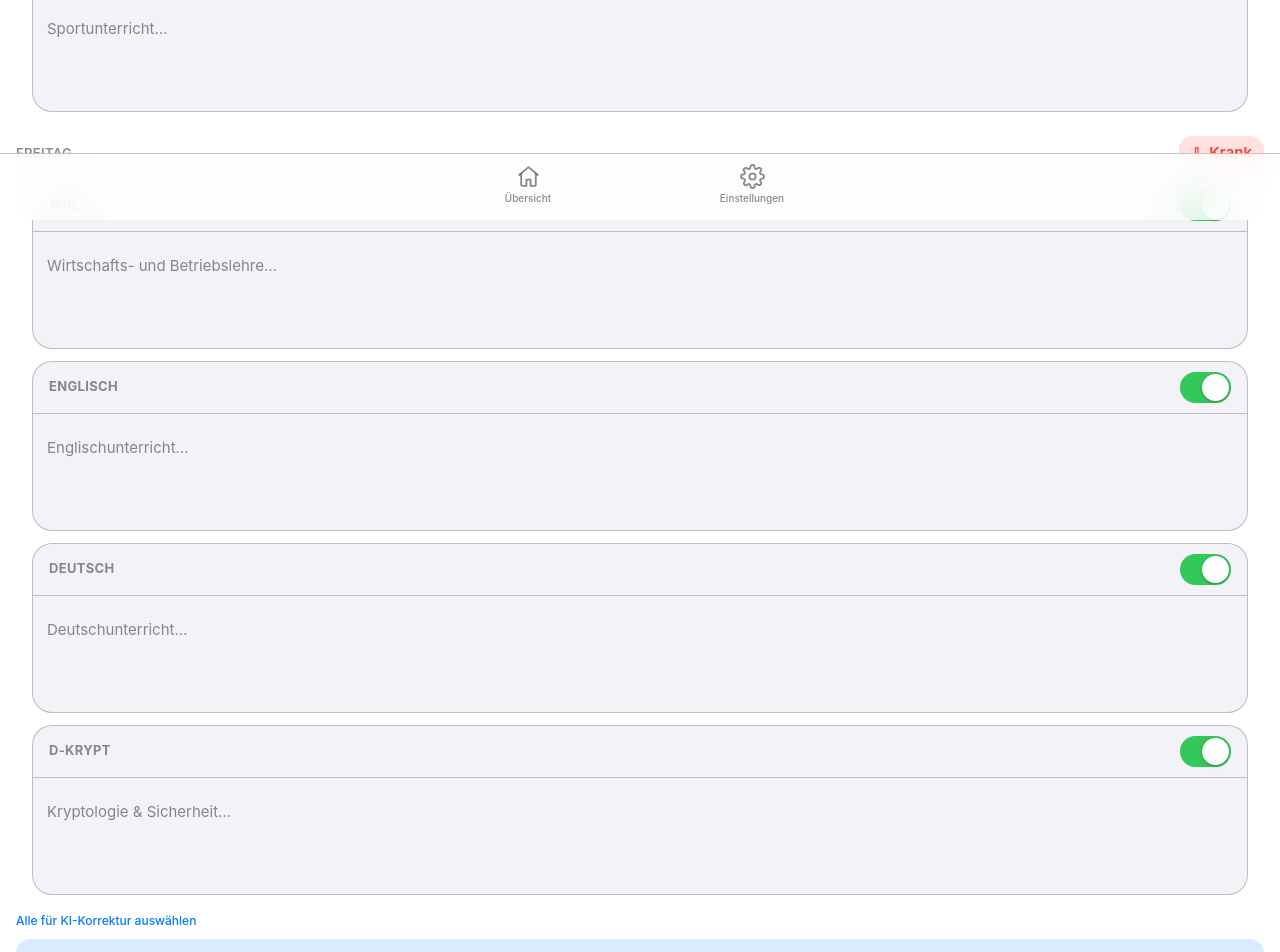
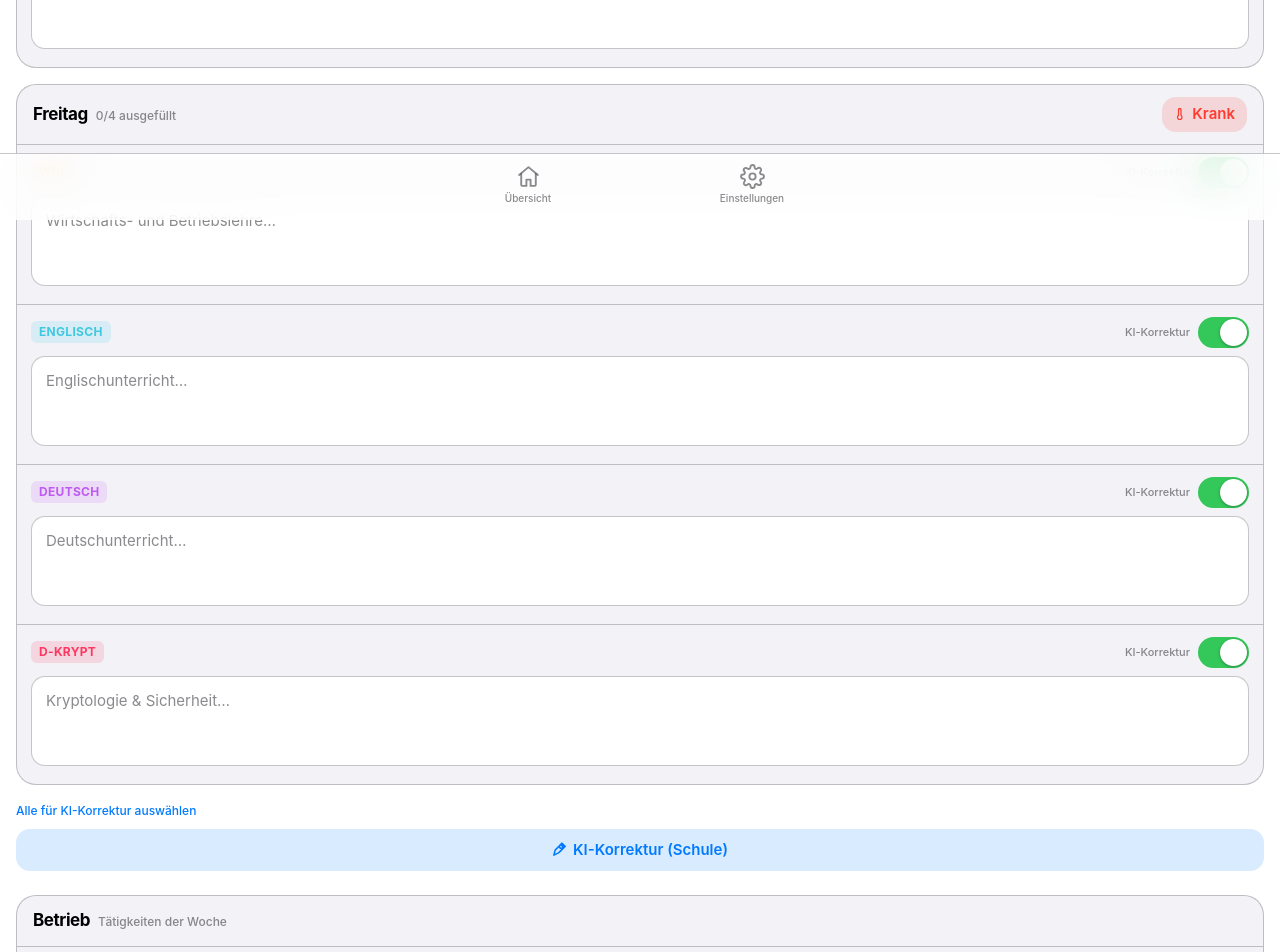
Before and after one commit to yildizog/AutoBerichtsheft, a Next.js app in the folder web/: page /report/1 in a window 1280 px wide. Shown: the part 580-1532 px from the top of the page. Built offline with nearby package versions, Linux system fonts and the light colour scheme; no server answers.

Commit message:
Schulkarten anpassung

```diff
--- /dev/null
+++ b/web/app/api/cron/cleanup/route.ts
@@ -0,0 +1,62 @@
+import { NextRequest, NextResponse } from 'next/server';
+import { firebaseDelete, firebaseGet } from '@/lib/firebase';
+import { ReportDoc, StatusDoc } from '@/lib/types';
+
+export const runtime = 'nodejs';
+
+// Räumt erledigte Berichte auf: Wochen mit Status "success", die seit mehr als
+// 7 Tagen unverändert sind und nicht mehr auf IHK-Genehmigung warten, werden
+// aus Firebase gelöscht. Aufruf via Vercel Cron (siehe vercel.json), abgesichert
+// über CRON_SECRET wie der Weekly-Digest.
+const WEEK_MS = 7 * 24 * 60 * 60 * 1000;
+
+function parseTimestamp(value: string | undefined): number | null {
+  if (!value) return null;
+  const t = Date.parse(value);
+  return Number.isNaN(t) ? null : t;
+}
+
+export async function GET(req: NextRequest) {
+  const cronSecret = process.env.CRON_SECRET;
+  if (cronSecret) {
+    const auth = req.headers.get('authorization');
+    if (auth !== `Bearer ${cronSecret}`) {
+      return NextResponse.json({ error: 'Nicht autorisiert.' }, { status: 401 });
+    }
+  }
+
+  try {
+    const [reports, status] = await Promise.all([
+      firebaseGet<Record<string, ReportDoc>>('reports'),
+      firebaseGet<StatusDoc>('status'),
+    ]);
+    if (!reports) return NextResponse.json({ deleted: [] });
+
+    // Wochen, die laut Status-Check noch auf Genehmigung warten, gelten in der
+    // App nicht als "Erledigt" und bleiben stehen.
+    const pending = new Set(status?.details?.pending || []);
+    const now = Date.now();
+    const deleted: string[] = [];
+    const skipped: string[] = [];
+
+    for (const [id, doc] of Object.entries(reports)) {
+      if (doc.status !== 'success' || pending.has(id)) continue;
+      // Jüngster bekannter Zeitpunkt: letzte Bearbeitung, sonst Anlage, sonst
+      // die Wochen-ID selbst (Datumsformat). Ohne datierbaren Anhaltspunkt
+      // wird nichts gelöscht.
+      const ts = parseTimestamp(doc.updatedAt) ?? parseTimestamp(doc.createdAt) ?? parseTimestamp(id);
+      if (ts === null) {
+        skipped.push(id);
+        continue;
+      }
+      if (now - ts > WEEK_MS) {
+        await firebaseDelete(`reports/${encodeURIComponent(id)}`);
+        deleted.push(id);
+      }
+    }
+
+    return NextResponse.json({ deleted, skipped });
+  } catch (err) {
+    return NextResponse.json({ error: (err as Error).message }, { status: 500 });
+  }
+}
--- a/web/app/api/reports/[id]/route.ts
+++ b/web/app/api/reports/[id]/route.ts
@@ -1,5 +1,5 @@
 import { NextRequest, NextResponse } from 'next/server';
-import { firebaseGet, firebasePatch } from '@/lib/firebase';
+import { firebaseDelete, firebaseGet, firebasePatch } from '@/lib/firebase';
 import { ReportContent, ReportDoc, SCHOOL_FIELDS } from '@/lib/types';
 
 export const runtime = 'nodejs';
@@ -46,3 +46,15 @@ export async function PATCH(req: NextRequest, { params }: { params: { id: string
     return NextResponse.json({ error: (err as Error).message }, { status: 500 });
   }
 }
+
+export async function DELETE(_req: NextRequest, { params }: { params: { id: string } }) {
+  try {
+    const id = encodeURIComponent(params.id);
+    const existing = await firebaseGet<ReportDoc>(`reports/${id}`);
+    if (!existing) return NextResponse.json({ error: 'Bericht nicht gefunden.' }, { status: 404 });
+    await firebaseDelete(`reports/${id}`);
+    return NextResponse.json({ ok: true });
+  } catch (err) {
+    return NextResponse.json({ error: (err as Error).message }, { status: 500 });
+  }
+}
--- a/web/app/report/[id]/page.tsx
+++ b/web/app/report/[id]/page.tsx
@@ -5,20 +5,22 @@ import { useParams, useRouter } from 'next/navigation';
 import { apiFetch } from '@/lib/client/api';
 import { Report, SchoolField, SickDays } from '@/lib/types';
 import { Switch } from '@/components/switch';
-import { IconBed, IconChevron, IconSparkles, IconUpload } from '@/components/icons';
+import { IconBed, IconCheck, IconChevron, IconSparkles, IconUpload, IconX } from '@/components/icons';
 import { useToast } from '@/components/providers';
 
-const MONTAG_FIELDS: { id: SchoolField; label: string; placeholder: string }[] = [
-  { id: 'stdm', label: 'STDM', placeholder: 'Softwaretechnologie und Datenmanagement…' },
-  { id: 'evp', label: 'EVP', placeholder: 'Entwicklung Vernetzter Prozesse…' },
-  { id: 'sport', label: 'Sport', placeholder: 'Sportunterricht…' },
+type SubjectField = { id: SchoolField; label: string; placeholder: string; chip: string };
+
+const MONTAG_FIELDS: SubjectField[] = [
+  { id: 'stdm', label: 'STDM', placeholder: 'Softwaretechnologie und Datenmanagement…', chip: 'bg-ios-blue/15 text-ios-blue' },
+  { id: 'evp', label: 'EVP', placeholder: 'Entwicklung Vernetzter Prozesse…', chip: 'bg-ios-indigo/15 text-ios-indigo' },
+  { id: 'sport', label: 'Sport', placeholder: 'Sportunterricht…', chip: 'bg-ios-green/15 text-ios-green' },
 ];
 
-const FREITAG_FIELDS: { id: SchoolField; label: string; placeholder: string }[] = [
-  { id: 'wbl', label: 'WBL', placeholder: 'Wirtschafts- und Betriebslehre…' },
-  { id: 'englisch', label: 'Englisch', placeholder: 'Englischunterricht…' },
-  { id: 'deutsch', label: 'Deutsch', placeholder: 'Deutschunterricht…' },
-  { id: 'dkrypt', label: 'D-KRYPT', placeholder: 'Kryptologie & Sicherheit…' },
+const FREITAG_FIELDS: SubjectField[] = [
+  { id: 'wbl', label: 'WBL', placeholder: 'Wirtschafts- und Betriebslehre…', chip: 'bg-ios-orange/15 text-ios-orange' },
+  { id: 'englisch', label: 'Englisch', placeholder: 'Englischunterricht…', chip: 'bg-ios-teal/15 text-ios-teal' },
+  { id: 'deutsch', label: 'Deutsch', placeholder: 'Deutschunterricht…', chip: 'bg-ios-purple/15 text-ios-purple' },
+  { id: 'dkrypt', label: 'D-KRYPT', placeholder: 'Kryptologie & Sicherheit…', chip: 'bg-ios-pink/15 text-ios-pink' },
 ];
 
 export default function ReportDetailPage() {
@@ -41,6 +43,8 @@ export default function ReportDetailPage() {
   const [aiSchoolLoading, setAiSchoolLoading] = useState(false);
   const [aiWorkLoading, setAiWorkLoading] = useState(false);
   const [uploading, setUploading] = useState(false);
+  const [confirmDelete, setConfirmDelete] = useState(false);
+  const [deleting, setDeleting] = useState(false);
 
   const [saveState, setSaveState] = useState<'idle' | 'dirty' | 'saving' | 'saved' | 'error'>('idle');
   const loadedRef = useRef(false);
@@ -171,6 +175,25 @@ export default function ReportDetailPage() {
     }
   }
 
+  async function handleDelete() {
+    if (!confirmDelete) {
+      setConfirmDelete(true);
+      // Bestätigung nach kurzer Zeit wieder zurücksetzen, falls nicht getippt wird.
+      setTimeout(() => setConfirmDelete(false), 4000);
+      return;
+    }
+    setDeleting(true);
+    try {
+      await apiFetch(`/api/reports/${encodeURIComponent(id)}`, { method: 'DELETE' });
+      toast('Bericht gelöscht.', 'success');
+      router.replace('/');
+    } catch (err) {
+      toast((err as Error).message, 'error');
+      setDeleting(false);
+      setConfirmDelete(false);
+    }
+  }
+
   if (loading) {
     return (
       <div className="flex min-h-[100dvh] items-center justify-center">
@@ -238,8 +261,19 @@ export default function ReportDetailPage() {
         </button>
       </div>
 
-      <div className="ios-group-title">Betriebliche Tätigkeiten</div>
-      <div className="ios-group p-3">
+      <div className="ios-group mt-6">
+        <div className="flex items-center justify-between border-b border-separator px-4 py-3">
+          <div className="flex items-baseline gap-2">
+            <h2 className="text-[17px] font-bold tracking-tight">Betrieb</h2>
+            <span className="text-[12px] font-medium text-label-secondary">Tätigkeiten der Woche</span>
+          </div>
+          {workActivities.trim() && (
+            <span className="flex items-center text-ios-green" title="Eintrag vorhanden">
+              <IconCheck size={13} />
+            </span>
+          )}
+        </div>
+        <div className="px-3.5 py-3">
           <textarea
             className="ios-textarea min-h-[150px]"
             placeholder="Trage hier deine betrieblichen Tätigkeiten als Stichpunkte ein…"
@@ -250,6 +284,7 @@ export default function ReportDetailPage() {
             {aiWorkLoading ? <span className="ios-spinner" /> : <IconSparkles />}
             KI Überarbeiten
           </button>
+        </div>
       </div>
 
       <div className="px-4 pb-8 pt-6">
@@ -275,16 +310,26 @@ function DaySection({
   title: string;
   sick: boolean;
   onToggleSick: () => void;
-  subjectFields: { id: SchoolField; label: string; placeholder: string }[];
+  subjectFields: SubjectField[];
   values: Record<SchoolField, string>;
   selected: Record<SchoolField, boolean>;
   onChangeValue: (id: SchoolField, value: string) => void;
   onToggleSelected: (id: SchoolField) => void;
 }) {
+  const filledCount = subjectFields.filter((f) => values[f.id].trim()).length;
+
   return (
-    <div className="mt-2">
-      <div className="flex items-center justify-between px-4 pt-4">
-        <h2 className="text-[13px] font-semibold uppercase tracking-wide text-label-secondary">{title}</h2>
+    <div className="ios-group mt-4">
+      {/* Tages-Header */}
+      <div className="flex items-center justify-between border-b border-separator px-4 py-3">
+        <div className="flex items-baseline gap-2">
+          <h2 className="text-[17px] font-bold tracking-tight">{title}</h2>
+          {!sick && (
+            <span className="text-[12px] font-medium text-label-secondary">
+              {filledCount}/{subjectFields.length} ausgefüllt
+            </span>
+          )}
+        </div>
         <button
           onClick={onToggleSick}
           className={`ios-btn !px-3 !py-1.5 text-[12px] ${
@@ -296,24 +341,42 @@ function DaySection({
         </button>
       </div>
 
-      <div className={`mt-2 space-y-3 px-4 transition-opacity ${sick ? 'pointer-events-none opacity-30' : ''}`}>
-        {subjectFields.map((f) => (
-          <div key={f.id} className="ios-group">
-            <div className="ios-row justify-between !min-h-0 !py-2.5">
-              <span className="text-[13px] font-bold uppercase tracking-wide text-label-secondary">{f.label}</span>
+      {sick ? (
+        <div className="flex items-center gap-2.5 px-4 py-4 text-[13px] text-label-secondary">
+          <IconBed size={14} className="flex-shrink-0 text-ios-green" />
+          Als krank markiert – für diesen Tag sind keine Einträge nötig.
+        </div>
+      ) : (
+        subjectFields.map((f) => {
+          const filled = Boolean(values[f.id].trim());
+          return (
+            <div key={f.id} className="border-b border-separator px-3.5 py-3 last:border-b-0">
+              <div className="mb-2 flex items-center justify-between gap-3">
+                <div className="flex items-center gap-2">
+                  <span className={`rounded-md px-2 py-0.5 text-[12px] font-bold uppercase tracking-wide ${f.chip}`}>
+                    {f.label}
+                  </span>
+                  {filled && (
+                    <span className="flex items-center text-ios-green" title="Eintrag vorhanden">
+                      <IconCheck size={13} />
+                    </span>
+                  )}
+                </div>
+                <div className="flex items-center gap-2">
+                  <span className="text-[11px] font-medium text-label-secondary">KI-Korrektur</span>
                   <Switch on={selected[f.id]} onToggle={() => onToggleSelected(f.id)} label={`${f.label} für KI-Korrektur einbeziehen`} />
                 </div>
-            <div className="border-t border-separator p-2.5">
+              </div>
               <textarea
-                className="ios-textarea min-h-[90px] !bg-transparent !border-0 !px-1 !ring-0"
+                className="ios-textarea min-h-[90px]"
                 placeholder={f.placeholder}
                 value={values[f.id]}
                 onChange={(e) => onChangeValue(f.id, e.target.value)}
               />
             </div>
-          </div>
-        ))}
-      </div>
+          );
+        })
+      )}
     </div>
   );
 }
--- a/web/lib/firebase.ts
+++ b/web/lib/firebase.ts
@@ -32,6 +32,13 @@ export async function firebasePut<T = unknown>(path: string, data: T): Promise<v
   if (!res.ok) throw new Error(`Firebase PUT ${path} fehlgeschlagen: ${res.status}`);
 }
 
+export async function firebaseDelete(path: string): Promise<void> {
+  const { url, secret, configured } = getConfig();
+  if (!configured) throw new Error('Firebase ist nicht konfiguriert (FIREBASE_URL/FIREBASE_SECRET fehlen).');
+  const res = await fetch(`${url}/${path}.json?auth=${secret}`, { method: 'DELETE' });
+  if (!res.ok) throw new Error(`Firebase DELETE ${path} fehlgeschlagen: ${res.status}`);
+}
+
 export async function firebasePatch<T = unknown>(path: string, data: Partial<T>): Promise<void> {
   const { url, secret, configured } = getConfig();
   if (!configured) throw new Error('Firebase ist nicht konfiguriert (FIREBASE_URL/FIREBASE_SECRET fehlen).');
```
Also changed, not shown: web/vercel.json, 1 other file (tests, documents, lock files or other folders). Lines whose indentation alone changed are shown as unchanged.
